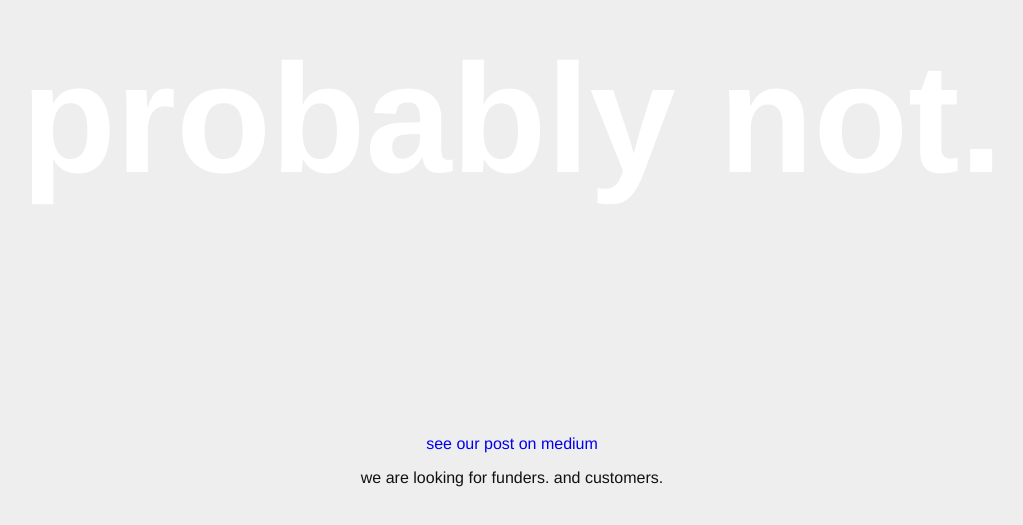
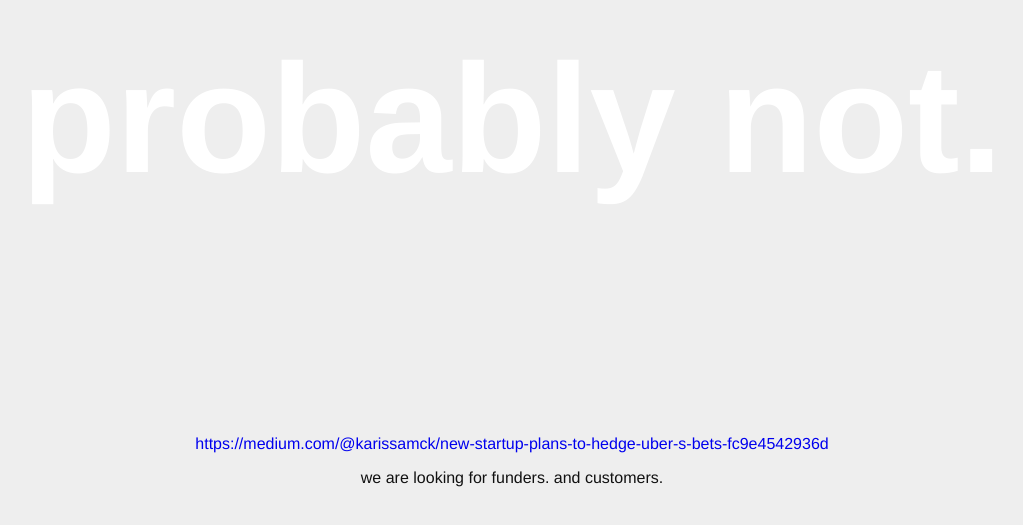
Before and after one commit to ISITPY/isitprofitableyet.com, a plain HTML site: page index.html in a window 1280 px wide. Shown: the part 181-706 px from the top of the page, without its empty margins (128-1151 px from the left). Drawn offline with Linux system fonts and the light colour scheme.

Commit message:
add link

```diff
--- a/index.html
+++ b/index.html
@@ -42,7 +42,7 @@
     <div class="centered">
       <h1>probably not.</h1>
     </div>
-    <p><a href="http://medium.com">see our post on medium</a></p>
+    <p><a href="http://medium.com">https://medium.com/@karissamck/new-startup-plans-to-hedge-uber-s-bets-fc9e4542936d</a></p>
     <p>we are looking for funders. and customers.</p>
   </body>
 </html>
```
